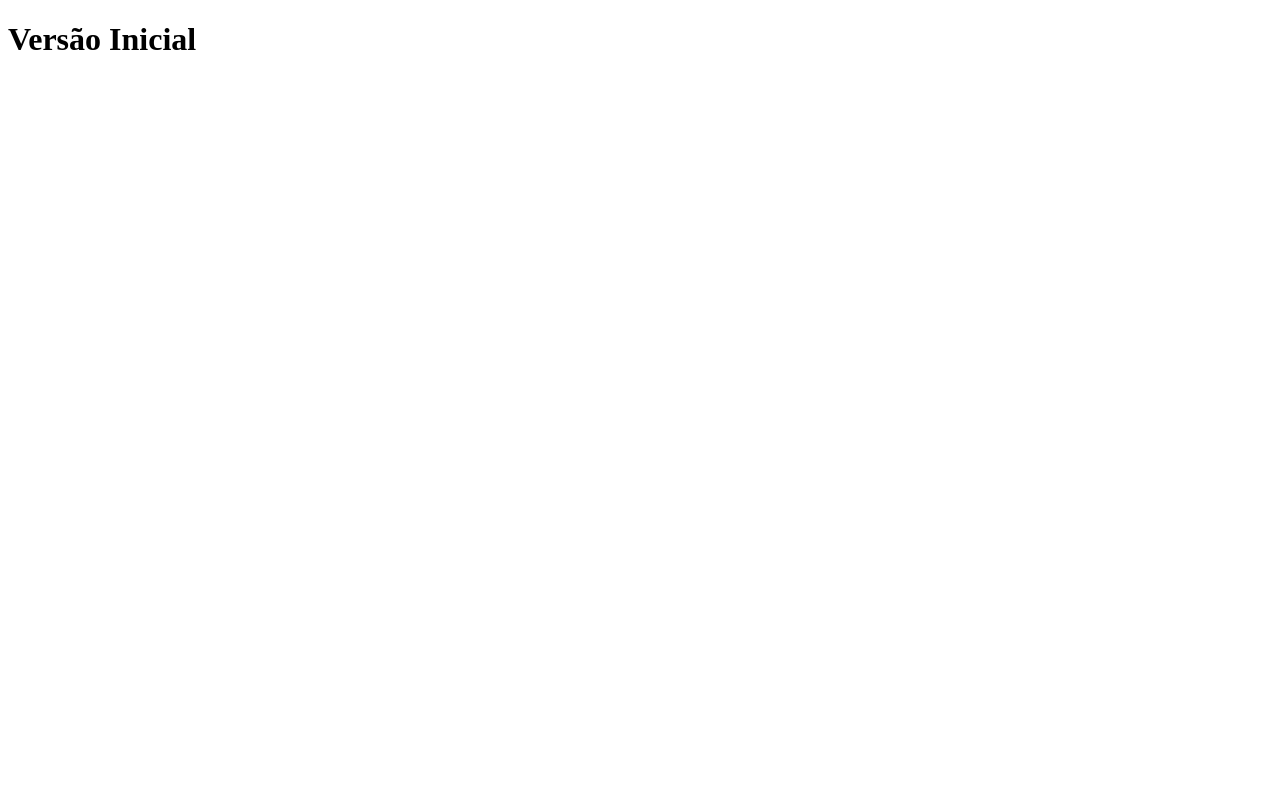
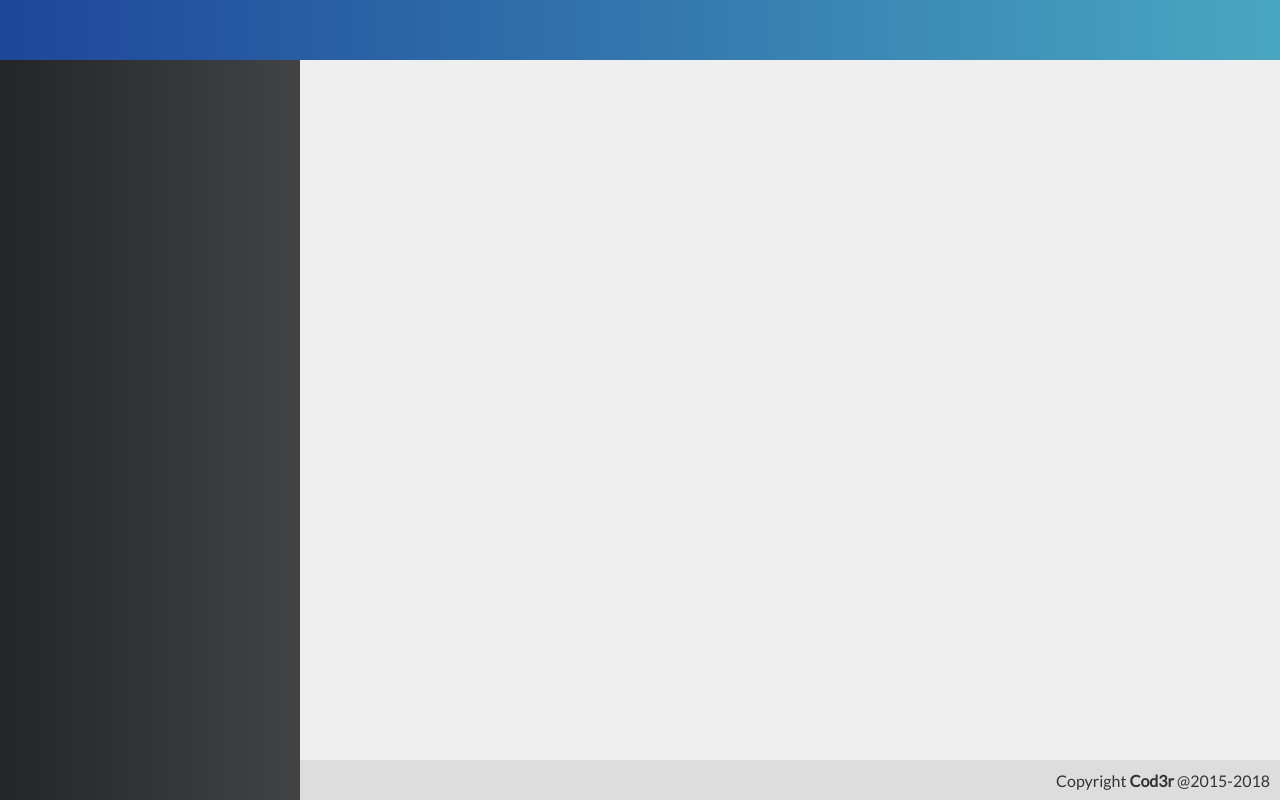
Before and after one commit to NataliaRamalho/ProjetoBaseDeConhecimento, a Vue app in the folder frontend/: page / in a window 1280 px wide. Built offline with nearby package versions, Linux system fonts and the light colour scheme.

Commit message:
Criação dos componentes do template

```diff
--- a/frontend/src/App.vue
+++ b/frontend/src/App.vue
@@ -1,15 +1,42 @@
 <template>
 	<div id="app">
-		<h1>Versão Inicial</h1>
+		<Header />
+		<Menu />
+		<Content />
+		<Footer />
 	</div>
 </template>
 
 <script>
+import Header from './components/template/Header'
+import Menu from './components/template/Menu'
+import Content from './components/template/Content'
+import Footer from './components/template/Footer'
+
 export default {
 	name: "App",
+	components: {Header, Menu, Content, Footer}
 }
 </script>
 
 <style>
+	*{
+		font-family: 'Lato', sans-serif;
+	}
+	body{
+		margin: 0;
+	}
+	#app{
+		-webkit-font-smoothing: antialiased;
+		-moz-osx-font-smoothing: grayscale;
 
+		height: 100vh;
+		display: grid;
+		grid-template-rows: 60px 1fr 40px;
+		grid-template-columns:300px 1fr;
+		grid-template-areas:
+		   	"header header"
+			"menu content"
+			"menu footer";
+	}
 </style>
--- /dev/null
+++ b/frontend/src/components/template/Content.vue
@@ -0,0 +1,17 @@
+<template>
+  <div class = "content"></div>
+</template>
+
+<script>
+export default {
+    name: 'Content'
+}
+</script>
+
+<style>
+    .content{
+        grid-area: content;
+        background-color: #efefef;
+        padding: 20px;
+    }
+</style>
--- /dev/null
+++ b/frontend/src/components/template/Footer.vue
@@ -0,0 +1,24 @@
+<template>
+  <footer class = "footer">
+      <span> Copyright <strong>Cod3r</strong> @2015-2018</span>
+   </footer>
+</template>
+
+<script>
+export default {
+    name: "Footer"
+}
+</script>
+
+<style>
+    .footer{
+        grid-area: footer;
+        background-color: #DDD;
+        color: #333;
+
+        display: flex;
+        align-items: center;
+        justify-content: flex-end;
+        padding-right: 10px;
+    }
+</style>
--- /dev/null
+++ b/frontend/src/components/template/Header.vue
@@ -0,0 +1,22 @@
+<template>
+  <header class="header"></header>
+
+</template>
+
+<script>
+export default {
+    name: 'Header'
+}
+</script>
+
+<style>
+    .header{
+        grid-area: header;
+        background: linear-gradient(to right, #1e469a, #49a7c1);
+
+        display: flex;
+        justify-content: center;
+        align-items: center;
+    }
+
+</style>
--- /dev/null
+++ b/frontend/src/components/template/Menu.vue
@@ -0,0 +1,20 @@
+<template>
+  <aside class = "menu"></aside>
+</template>
+
+<script>
+export default {
+    name: "Menu"
+}
+</script>
+
+<style>
+    .menu{
+        grid-area: menu;
+        background: linear-gradient(to right, #232526, #414345);
+
+        display: flex;
+        flex-direction: column;
+        flex-wrap: wrap;
+    }
+</style>
```
Also changed, not shown: 1 other file (tests, documents, lock files or other folders).
